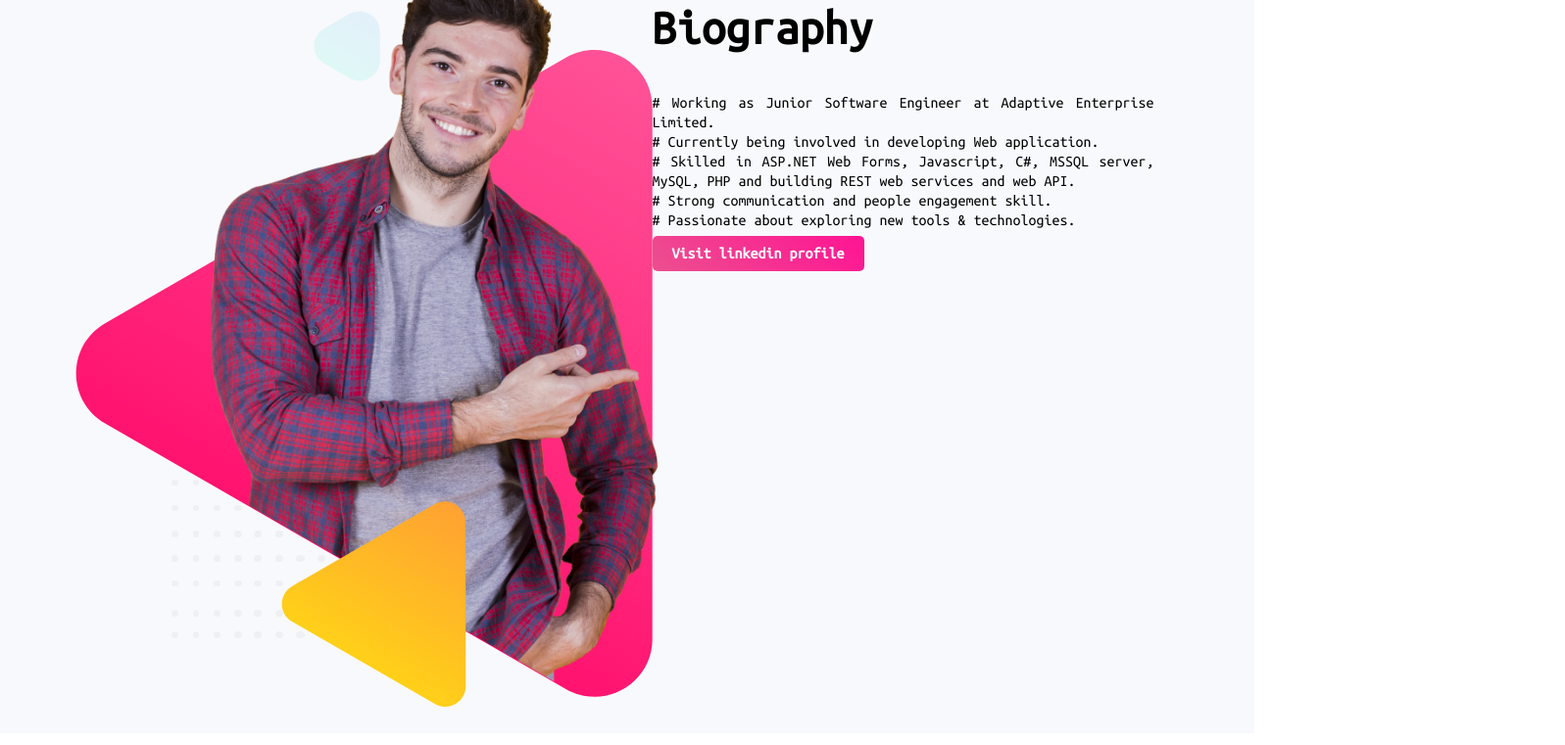
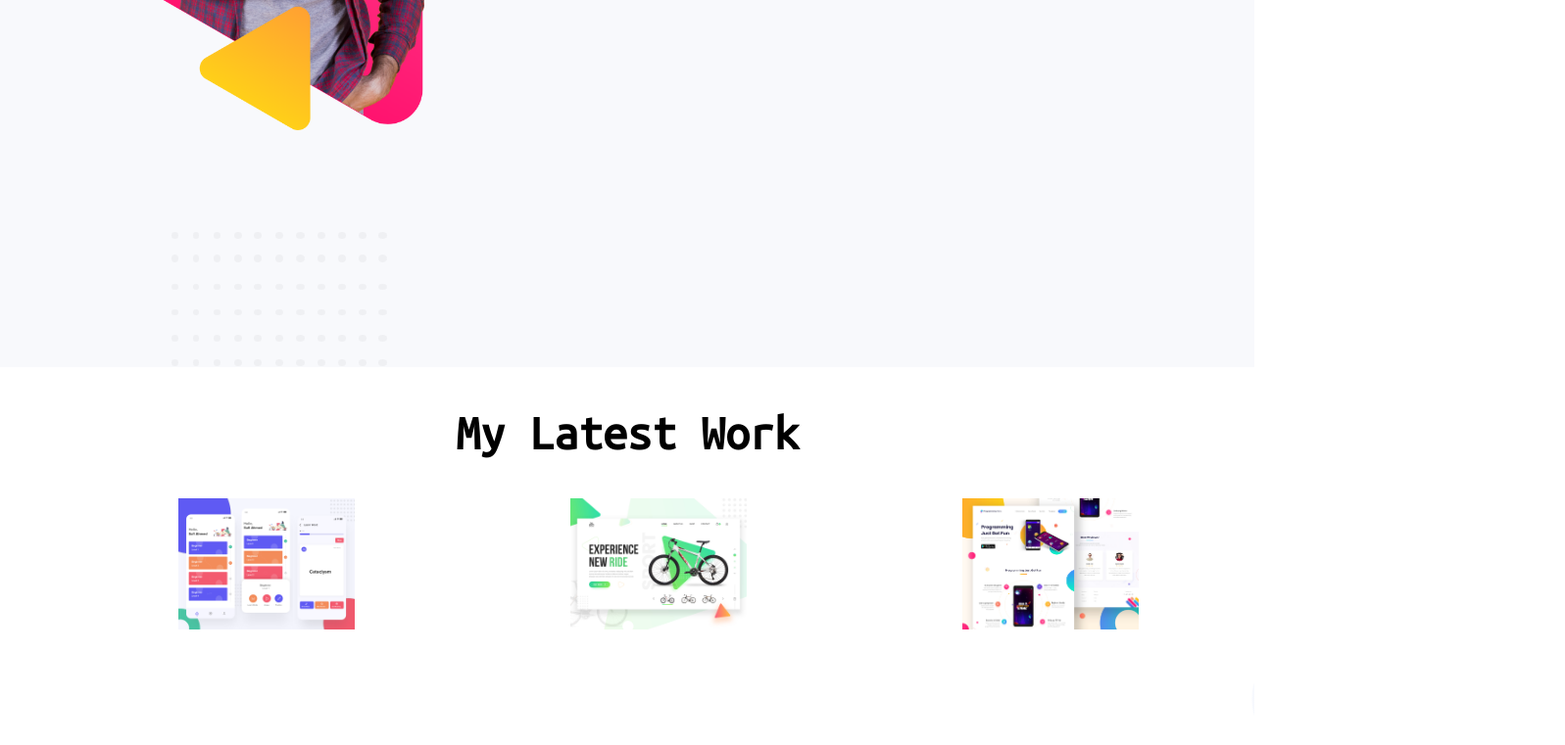
Before and after one commit to mazharul007/web-portfolio, a plain HTML site: page index.html in a window 1280 px wide. Shown: the part 1025-1786 px from the top of the page at 98% size, 1597 px wide, since content can reach past the window. Drawn offline with Linux system fonts and the light colour scheme.

Commit message:
latest work section added

```diff
--- a/index.html
+++ b/index.html
@@ -15,16 +15,18 @@
         <div class="half-width">
             <h1>Hello I'm</h1>
             <h1 class="content-highlight">Mohammad Mazharul Hoque</h1>
-            <p>Want to establish career in a software company to showcase my dedication and confidence as a programmer,
+            <p>I Want to establish career in a software company to showcase my dedication and confidence as a
+                programmer,
                 working with passionate and spontaneous people and get opportunity to contribute, learn and grow.</p>
-            <a class="link-btn" href="https://github.com/mazharul007/web-portfolio">Visit github profile</a>
+            <a class="link-btn" href="https://github.com/mazharul007/web-portfolio" target="_blank">Visit github
+                profile</a>
         </div>
         <div class="half-width">
             <img src="images/peter.png" alt="mazharul hoques's image">
         </div>
     </section>
 
-    <section class="dream-area">
+    <section class="biography-area">
         <div class="half-width">
             <img src="images/peter_dream.png" alt="mazharul hoques's image">
         </div>
@@ -36,8 +38,21 @@
                 building REST web services and web API. <br>
                 # Strong communication and people engagement skill. <br>
                 # Passionate about exploring new tools & technologies.</p>
-            <a class="link-btn" href="https://www.linkedin.com/in/mohammad-mazharul-hoque-302983199/">Visit linkedin
-                profile</a>
+            <a class="link-btn" href="https://www.linkedin.com/in/mohammad-mazharul-hoque-302983199/"
+                target="_blank">Visit linkedin profile</a>
+        </div>
+    </section>
+
+    <section class="latest-work-area">
+        <h1>My Latest Work</h1>
+        <div class="one-third-width">
+            <img src="images/work-1.png" alt="work sample">
+        </div>
+        <div class="one-third-width">
+            <img src="images/work-2.jpg" alt="work sample">
+        </div>
+        <div class="one-third-width">
+            <img src="images/work-3.jpg" alt="work sample">
         </div>
     </section>
 
--- a/style.css
+++ b/style.css
@@ -13,7 +13,7 @@ p{
     line-height: 20px;
 }
 section{
-    height: 900px;
+    height: 700px;
 }
 .link-btn{
     text-decoration: none;
@@ -29,11 +29,41 @@ section{
     padding-left: 2%;
     float: left;
 }
+.half-width img{
+    width: 70%;
+}
+
+
 .intro-area{
     background-image: url(images/header-bg.png);
     background-repeat: no-repeat;
 }
-.dream-area{
+
+
+
+.biography-area{
     background-image: url(images/biography-bg.png);
     background-repeat: no-repeat;
 }
+.biography-area img{
+    width: 70%;
+}
+
+
+.latest-work-area h1{
+    text-align: center;
+}
+.latest-work-area{
+    background-image: url(images/latest-work-bg.png);
+    background-repeat: no-repeat;
+}
+.one-third-width{
+    width: 20%;
+    margin-left:80px;
+    padding-left: 5%;
+    float: left;
+    text-align: center;
+}
+.one-third-width img{
+    width: 70%;
+}
```
